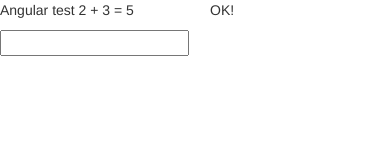
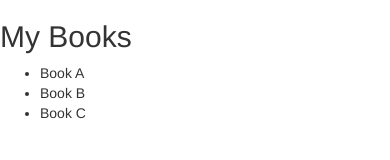
Before and after one commit to marceloserpa/angular-consume, a website: page frontend/src/index.html in a window 390 px wide. Drawn offline with nearby package versions, Linux system fonts and the light colour scheme.

Commit message:
created book controller

```diff
--- a/frontend/src/index.html
+++ b/frontend/src/index.html
@@ -1,5 +1,5 @@
 <!doctype html>
-<html ng-app>
+<html ng-app="bookStoreApp">
   <head>
     <meta charset="utf-8">
     <meta name="viewport" content="width=device-width">
@@ -14,14 +14,22 @@
   -->
   </head>
   <body>
-      <div class="row">
-        <div class="col-xs-6">
-            Angular test 2 + 3 = {{ 2 + 3}}
-        </div>
-        <div class="col-xs-6">
-          <p>OK!</p>
-        </div>
+    <div class="container">
+      <div class="row" ng-controller="BookCtrl">
+        <h2>My Books</h2>
+        <ul class="books">
+          <li ng-repeat="book in books">
+            {{book}}
+          </li>
+        </ul>
       </div>
-    <input type="text" />
+    </div>
+
+    <script>
+      var bookStoreApp = angular.module('bookStoreApp', []);
+      bookStoreApp.controller('BookCtrl', function ($scope) {
+        $scope.books = ["Book A", "Book B", "Book C"];
+      });
+    </script>
   </body>
 </html>
```
